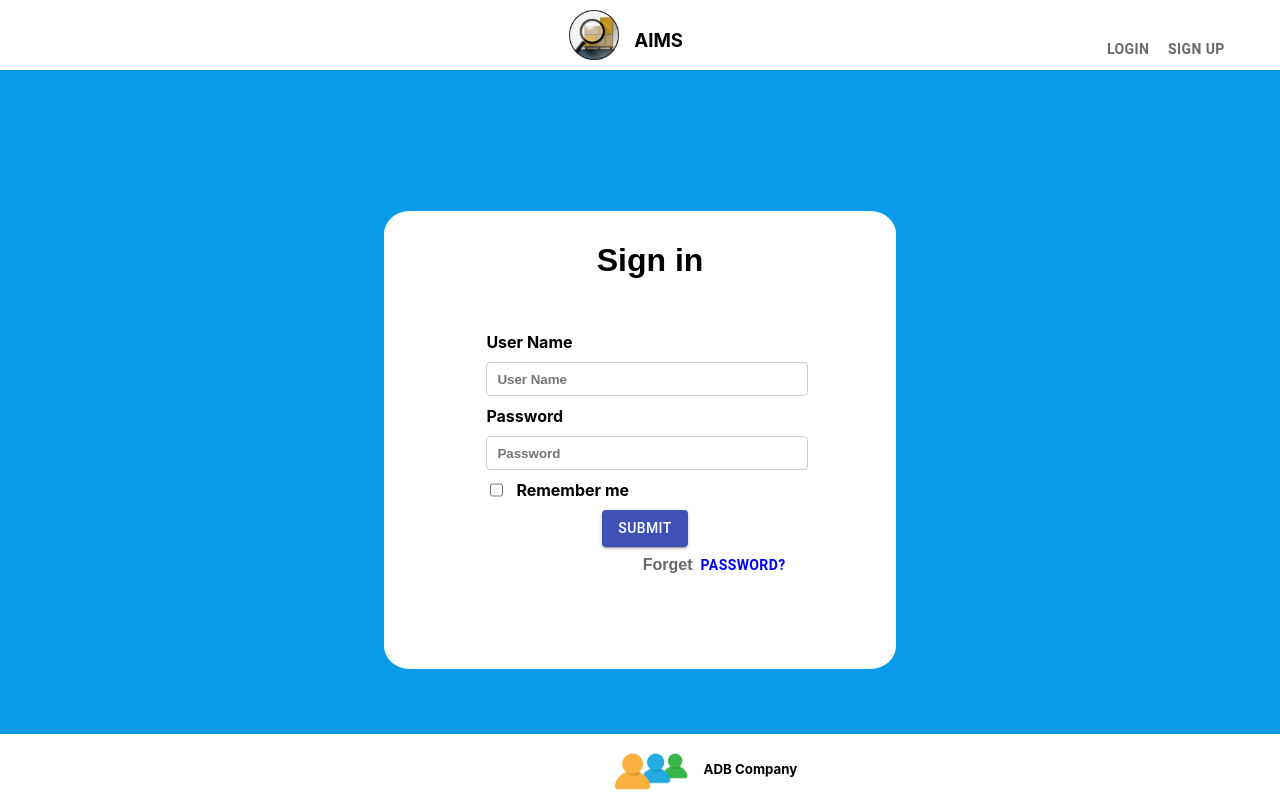
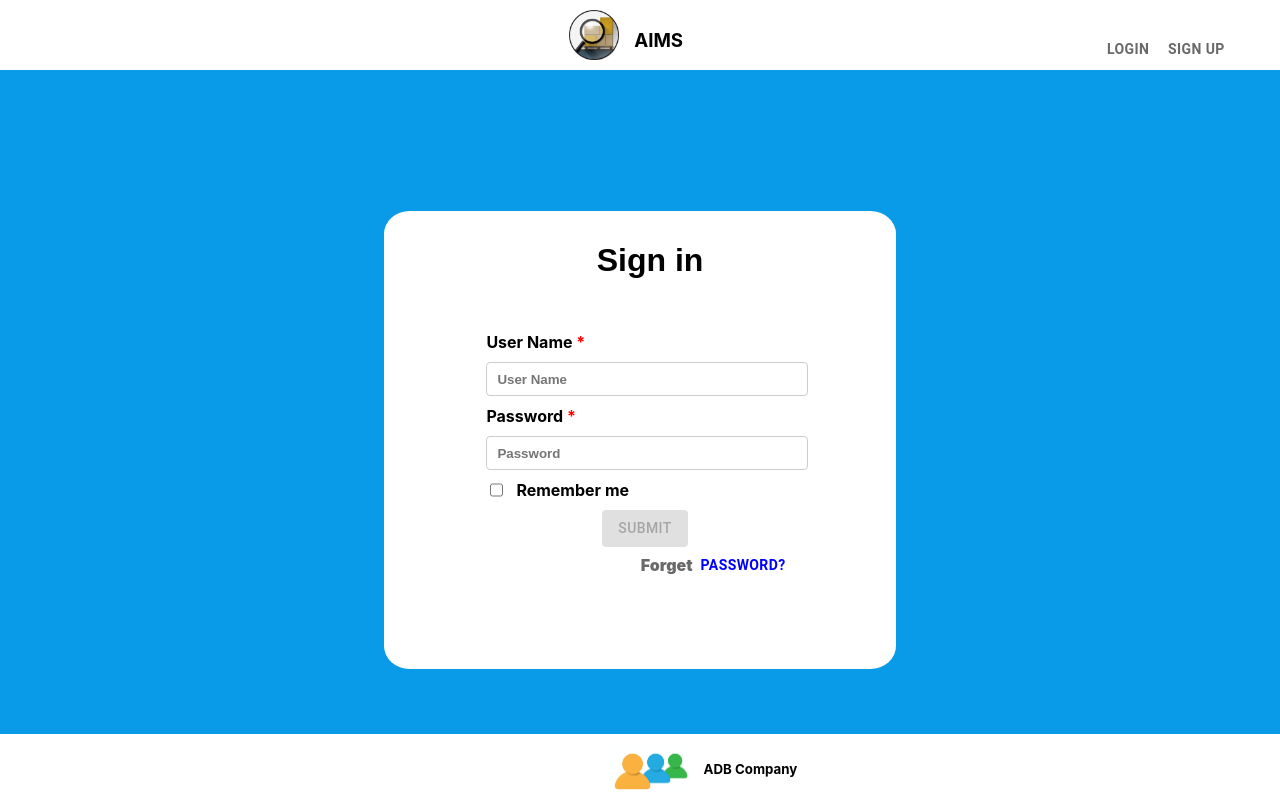
Before and after one commit to kaleyxiaozheng/inventorySystemFrontend, a React (Create React App) app: page /login in a window 1280 px wide. Built offline with nearby package versions, Linux system fonts and the light colour scheme.

Commit message:
required username and password

```diff
--- a/src/components/Button.js
+++ b/src/components/Button.js
@@ -20,7 +20,7 @@ class SubmitButton extends Component {
 
     return (
     <div >
-      <Button className="submitButton" type="submit" variant="contained" color="primary" onClick={this.props.login}>{this.props.label}</Button>
+      <Button className="submitButton" type="submit" variant="contained" color="primary" onClick={this.props.login} disabled={this.props.checkValue}>{this.props.label}</Button>
     </div>
     );
   }
--- /dev/null
+++ b/src/components/Label.js
@@ -0,0 +1,15 @@
+import React from 'react';
+
+const SubTitle = (props) => (
+  <div className="labelTitle">
+    <label className={props.text}>{props.label}</label>
+  </div>
+)
+
+const InputTitle = (props) => (
+  <div>
+    <label class={props.type}>{props.label}</label>
+  </div>
+ )
+
+export {SubTitle, InputTitle};
--- a/src/components/Login.js
+++ b/src/components/Login.js
@@ -1,10 +1,10 @@
-
 import React, { Component } from 'react';
 import '../css/Login.css';
 import { SubmitButtonRouter } from './Button';
 import axios from 'axios';
 import qs from 'qs';
 import {withRouter} from 'react-router-dom';
+import { InputTitle } from './Label';
 
 export class Login extends Component {
 
@@ -62,35 +62,21 @@ export class Login extends Component {
       })
   }
 
-  // login = () => {
-  //   console.log(this.state.username, this.state.password);
-  //   const axios = require('axios').default;
-
-  //   axios({
-  //     method: 'post',
-  //     url: '/localhost:3000/login',
-  //     data: {
-  //       username: this.state.fields["username"],
-  //       password: this.state.fields["password"]
-  //     }
-  //   });
-  // }
-
   render() {
     const { username, password } = this.state;
     const { match, location, history } = this.props;
     return (
       <div>
         <form onSubmit = {this.submitHandler}>
-          <div className="lableForm">
-            <label>User Name</label>
+          <div className="inputTitle">
+            <InputTitle type="required" label="User Name"></InputTitle>
           </div>
           <div >
             <input className="inputForm" type="text" placeholder="User Name" name="username" onChange={this.changeHandler} value={username}></input>
             {/* <span className="error">{this.state.errors["username"]}</span> */}
           </div>
-          <div className="lableForm">
-            <label>Password</label>
+          <div className="inputTitle">
+            <InputTitle type="required"  label="Password"></InputTitle>
           </div>
           <div ></div>
           <input className="inputForm" type="password" placeholder="Password" name="password" onChange={this.changeHandler} value={password}></input>
@@ -101,7 +87,7 @@ export class Login extends Component {
           </div>
           <div className="submitLabel">
             {/* <SubmitButtonRouter text="labelTitle" label="Submit" login={this.login} ></SubmitButtonRouter> */}
-            <SubmitButtonRouter text="labelTitle" label="Submit" ></SubmitButtonRouter>
+            <SubmitButtonRouter text="labelTitle" label="Submit" checkValue={username.length === 0 || password.length === 0}></SubmitButtonRouter>
           </div>
         </form>
       </div>
--- a/src/components/LoginPage.js
+++ b/src/components/LoginPage.js
@@ -1,7 +1,7 @@
 import React from 'react';
 import '../css/LoginPage.css';
 import { LoginRouter } from "./Login";
-import { SubTitle } from "./Title";
+import { SubTitle } from './Label';
 import { LabelButtonRouter } from './Button';
 
 export const LoginPage = () => {
--- a/src/components/ResetPasswordPage.js
+++ b/src/components/ResetPasswordPage.js
@@ -1,6 +1,6 @@
 import React from 'react';
 import '../css/Login.css';
-import { SubTitle } from "./Title";
+import { SubTitle } from './Label';
 
 export const ResetPasswordPage = () => (
   <div className="bodyArea adminArea">
--- a/src/components/Title.js
+++ /dev/null
@@ -1,8 +0,0 @@
-import React from 'react';
-import '../css/Title.css';
-
-export const SubTitle = (props) => (
-  <div className="labelTitle">
-    <label className={props.text}>{props.label}</label>
-  </div>
-)
--- a/src/css/Login.css
+++ b/src/css/Login.css
@@ -1,9 +1,15 @@
-.lableForm {
+.inputTitle {
   font-weight: bolder;
   text-align: left;
   padding-bottom: 10px;
   padding-top: 10px;
 }
+
+.required:after{
+  content: " *";
+  color: red;
+}
+
 input{
     height: 30px;
     /* width: 100%; */
--- a/src/css/LoginPage.css
+++ b/src/css/LoginPage.css
@@ -20,6 +20,13 @@
     width: 100%;
     padding: 10px;
     height: 20%;
+    font-family: Arial, Helvetica, sans-serif;
+    font-weight: bolder;
+    color: black;
+}
+
+.infoLabel {
+  color: black;
 }
 
 .adminBorder {
@@ -30,12 +37,6 @@
     border-radius: 5%;
     display: flex;
 
-}
-
-.infoLabel {
-    font-weight: bolder;
-    text-align: left;
-    color: black;
 }
 
 .formLabel{
--- a/src/css/Title.css
+++ /dev/null
@@ -1,7 +0,0 @@
-.labelTitle {
-    font-family: Arial, Helvetica, sans-serif;
-}
-
-.infoLabel {
-    height: 25px;
-}
```
